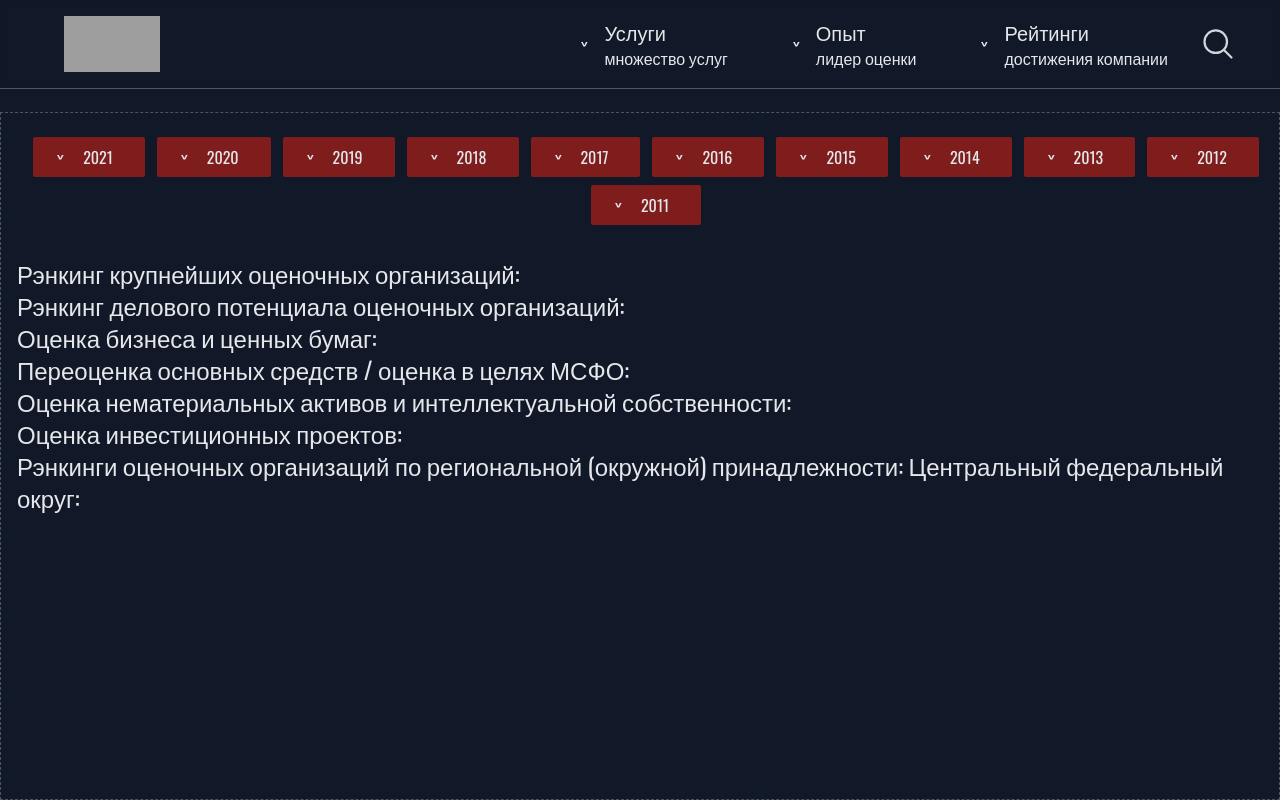
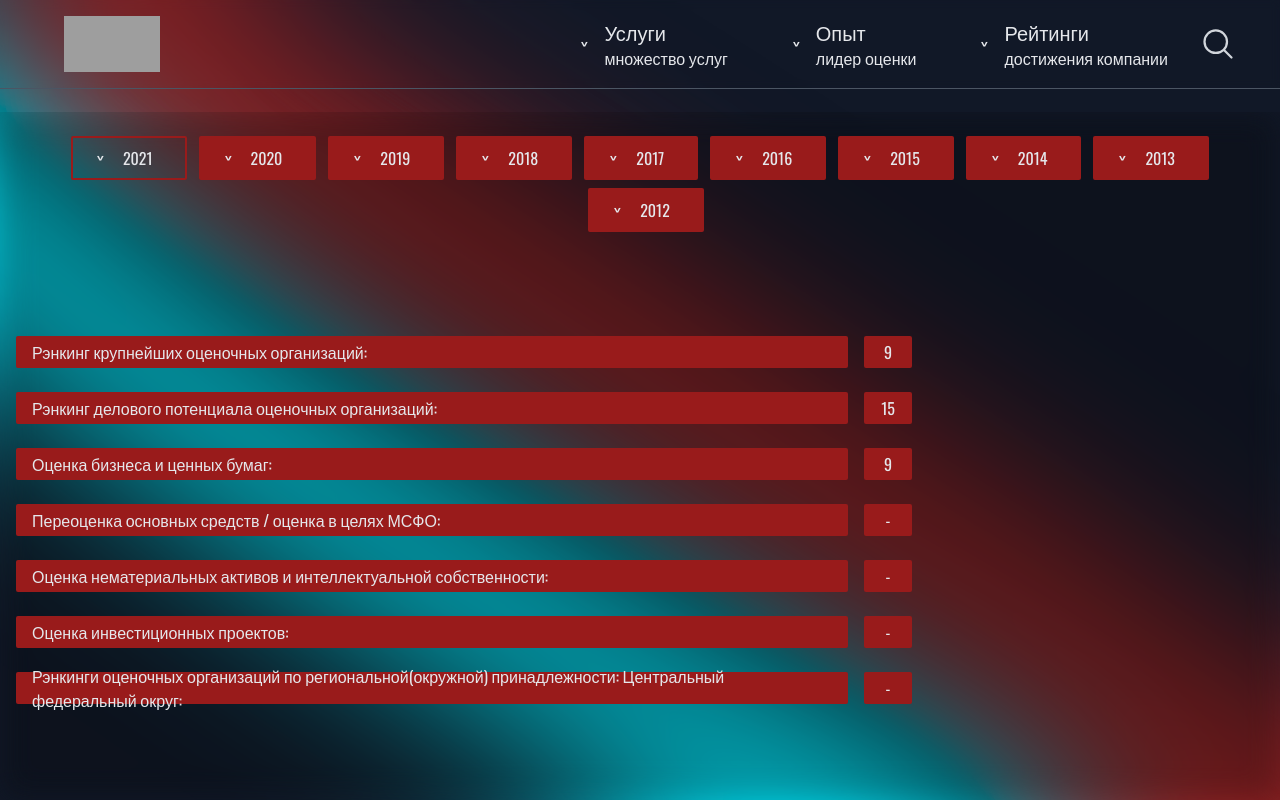
Before and after one commit to AntonKeller/ev_nuxtjs_website_page, a Nuxt app: page /rating in a window 1280 px wide. Built offline with nearby package versions, Linux system fonts and the light colour scheme; grey boxes are pictures that could not be loaded.

Commit message:
index file refactor

```diff
--- a/pages/index.vue
+++ b/pages/index.vue
@@ -14,10 +14,12 @@
           О компании
         </h1>
         <p class="w-full inline-block description md:text-md lg:text-2xl md:mb-2 lg:mb-4 ease-out">
-          Компания Эверест Консалтинг создана в 2010 году. Учредители компании ранее занимали руководящие позиции в
+          <span class="underline text-gray-200">Компания Эверест Консалтинг</span> создана в 2010 году. Учредители компании ранее занимали руководящие позиции в
           группе оценки
           российского подразделения международной аудиторской компании PricewaterhouseCoopers.
-          Наша цель – оказание полного комплекса консультационных услуг в области оценки и консалтинга (финансового,
+        </p>
+        <p class="w-full inline-block description md:text-md lg:text-2xl md:mb-2 lg:mb-4 ease-out">
+          <span class="underline text-gray-200">Наша цель</span> – оказание полного комплекса консультационных услуг в области оценки и консалтинга (финансового,
           управленческого,
           налогового и строительного) специалистами, обладающими международными квалификациями и значительным опытом
           выполнения подобных
--- a/pages/rating/index.vue
+++ b/pages/rating/index.vue
@@ -1,78 +1,36 @@
 <template>
-  <div class="absolute top-0 left-0 right-0 bg-gray-900 pt-28 h-full flex justify-center">
+  <div class="absolute top-0 left-0 right-0 bg-gray-900 pt-28 h-full flex justify-center back">
 
-    <div class="p-4 w-auto border-gray-600 border-dashed border flex flex-col items-center">
+    <div class="p-4 w-auto flex flex-col items-center backdrop-blur-lg overflow-hidden backdrop-brightness-75">
 
-      <div class="text-center flex justify-center flex-wrap">
+      <!--buttons-->
+      <div class="text-center flex justify-center flex-wrap buttonAnimate">
         <div
-          class="flex w-full sm:w-auto flex justify-center items-center bg-red-900 rounded-sm mt-2 pt-2 pb-2 pl-6 pr-8 ml-0 sm:ml-3">
-          <span class="text-gray-200 -rotate-90"><</span>
-          <h3 class="ml-5 text-gray-200">2021</h3>
-        </div>
-        <div
-          class="flex w-full sm:w-auto flex justify-center items-center bg-red-900 rounded-sm mt-2 pt-2 pb-2 pl-6 pr-8 ml-0 sm:ml-3">
-          <span class="text-gray-200 -rotate-90"><</span>
-          <h3 class="ml-5 text-gray-200">2020</h3>
-        </div>
-        <div
-          class="flex w-full sm:w-auto flex justify-center items-center bg-red-900 rounded-sm mt-2 pt-2 pb-2 pl-6 pr-8 ml-0 sm:ml-3">
-          <span class="text-gray-200 -rotate-90"><</span>
-          <h3 class="ml-5 text-gray-200">2019</h3>
-        </div>
-        <div
-          class="flex w-full sm:w-auto flex justify-center items-center bg-red-900 rounded-sm mt-2 pt-2 pb-2 pl-6 pr-8 ml-0 sm:ml-3">
-          <span class="text-gray-200 -rotate-90"><</span>
-          <h3 class="ml-5 text-gray-200">2018</h3>
-        </div>
-        <div
-          class="flex w-full sm:w-auto flex justify-center items-center bg-red-900 rounded-sm mt-2 pt-2 pb-2 pl-6 pr-8 ml-0 sm:ml-3">
-          <span class="text-gray-200 -rotate-90"><</span>
-          <h3 class="ml-5 text-gray-200">2017</h3>
-        </div>
-        <div
-          class="flex w-full sm:w-auto flex justify-center items-center bg-red-900 rounded-sm mt-2 pt-2 pb-2 pl-6 pr-8 ml-0 sm:ml-3">
-          <span class="text-gray-200 -rotate-90"><</span>
-          <h3 class="ml-5 text-gray-200">2016</h3>
-        </div>
-        <div
-          class="flex w-full sm:w-auto flex justify-center items-center bg-red-900 rounded-sm mt-2 pt-2 pb-2 pl-6 pr-8 ml-0 sm:ml-3">
-          <span class="text-gray-200 -rotate-90"><</span>
-          <h3 class="ml-5 text-gray-200">2015</h3>
-        </div>
-        <div
-          class="flex w-full sm:w-auto flex justify-center items-center bg-red-900 rounded-sm mt-2 pt-2 pb-2 pl-6 pr-8 ml-0 sm:ml-3">
-          <span class="text-gray-200 -rotate-90"><</span>
-          <h3 class="ml-5 text-gray-200">2014</h3>
-        </div>
-        <div
-          class="flex w-full sm:w-auto flex justify-center items-center bg-red-900 rounded-sm mt-2 pt-2 pb-2 pl-6 pr-8 ml-0 sm:ml-3">
-          <span class="text-gray-200 -rotate-90"><</span>
-          <h3 class="ml-5 text-gray-200">2013</h3>
-        </div>
-        <div
-          class="flex w-full sm:w-auto flex justify-center items-center bg-red-900 rounded-sm mt-2 pt-2 pb-2 pl-6 pr-8 ml-0 sm:ml-3">
-          <span class="text-gray-200 -rotate-90"><</span>
-          <h3 class="ml-5 text-gray-200">2012</h3>
-        </div>
-        <div
-          class="flex w-full sm:w-auto flex justify-center items-center bg-red-900 rounded-sm mt-2 pt-2 pb-2 pl-6 pr-8 ml-0 sm:ml-3">
-          <span class="text-gray-200 -rotate-90"><</span>
-          <h3 class="ml-5 text-gray-200">2011</h3>
+          v-for="ratingButton of ratingButtons"
+          @click="setActiveButtonYear(ratingButton.year)"
+          :class="{'bg-red-800 ease-out':activeButtonYear !== ratingButton.year}"
+          class="transition-all cursor-pointer hover:bg-transparent active:scale-95 border-2 border-red-800  text-gray-200 flex w-full sm:w-auto flex justify-center items-center rounded-sm mt-2 pt-2 pb-2 pl-6 pr-8 first:ml-0 ml-0 sm:ml-3">
+          <span class="-rotate-90 select-none"><</span>
+          <h3 class="ml-5">{{ ratingButton.title }}</h3>
         </div>
       </div>
 
-      <div class="w-full mt-8 text-gray-200">
-        <h2 class="text-gray-200 sm:text-lg md:text-xl lg:text-2xl">Рэнкинг крупнейших оценочных организаций:</h2>
-        <h2 class="text-gray-200 sm:text-lg md:text-xl lg:text-2xl">Рэнкинг делового потенциала оценочных
-          организаций:</h2>
-        <h2 class="text-gray-200 sm:text-lg md:text-xl lg:text-2xl">Оценка бизнеса и ценных бумаг:</h2>
-        <h2 class="text-gray-200 sm:text-lg md:text-xl lg:text-2xl">Переоценка основных средств / оценка в целях
-          МСФО:</h2>
-        <h2 class="text-gray-200 sm:text-lg md:text-xl lg:text-2xl">Оценка нематериальных активов и интеллектуальной
-          собственности:</h2>
-        <h2 class="text-gray-200 sm:text-lg md:text-xl lg:text-2xl">Оценка инвестиционных проектов:</h2>
-        <h2 class="text-gray-200 sm:text-lg md:text-xl lg:text-2xl">Рэнкинги оценочных организаций по региональной
-          (окружной) принадлежности: Центральный федеральный округ:</h2>
+      <div
+        v-for="ratingDescription of ratingDescriptions"
+        :class="{'hidden':activeButtonYear !== ratingDescription.year}"
+        class="w-full mt-20 text-gray-200 ">
+
+        <div class="ratingShowAnimate" v-for="key of ratingDescription.keys">
+          <div class="flex flex-col w-full">
+            <div class="flex flex-row mt-6">
+              <div class="rounded-sm w-4/6 bg-red-800 h-8 flex items-center p-4">{{ key.title }}</div>
+              <div class="rounded-sm w-12 bg-red-800 h-8 ml-4 flex justify-center items-center p-4">
+                {{ key.value || "-" }}
+              </div>
+            </div>
+          </div>
+        </div>
+
       </div>
 
     </div>
@@ -82,14 +40,80 @@
 
 <script>
 import evHeader from "@/components/widgets/ev-header.vue"
+import {ratingButtons, ratingDescriptions} from "@/configs/ratingConfig.ts"
 
 export default {
   name: "rating",
   components: {
     'aboutHeader': evHeader,
   },
+
+  data() {
+    return {
+      ratingButtons,
+      ratingDescriptions,
+      activeButtonYear: Number,
+    }
+  },
+
+  mounted() {
+    this.activeButtonYear = 2021;
+  },
+
+  methods: {
+    setActiveButtonYear(id) {
+      this.activeButtonYear = id;
+    }
+  },
 }
 </script>
 
 <style scoped>
+
+.back {
+  background-image: url("@/assets/fones/f-7.png");
+  background-repeat: no-repeat;
+  background-position: center;
+  background-size: cover;
+}
+
+.ratingShowAnimate {
+  animation-name: moveRating;
+  animation-duration: 1.2s;
+  transition: ease-out;
+}
+
+@keyframes moveRating {
+  from {
+    opacity: 1;
+    width: 100%;
+  }
+  50% {
+    opacity: 0;
+    width: 0;
+    font-size: 1px;
+  }
+  to {
+    opacity: 1;
+    width: 100%;
+  }
+}
+
+.buttonAnimate {
+  animation-name: moveButton;
+  animation-duration: 1s;
+}
+
+
+@keyframes moveButton {
+  from {
+    opacity: 0;
+    transform: translateY(-100%);
+  }
+  to {
+    opacity: 1;
+    transform: translateY(0);
+  }
+}
+
 </style>
```
